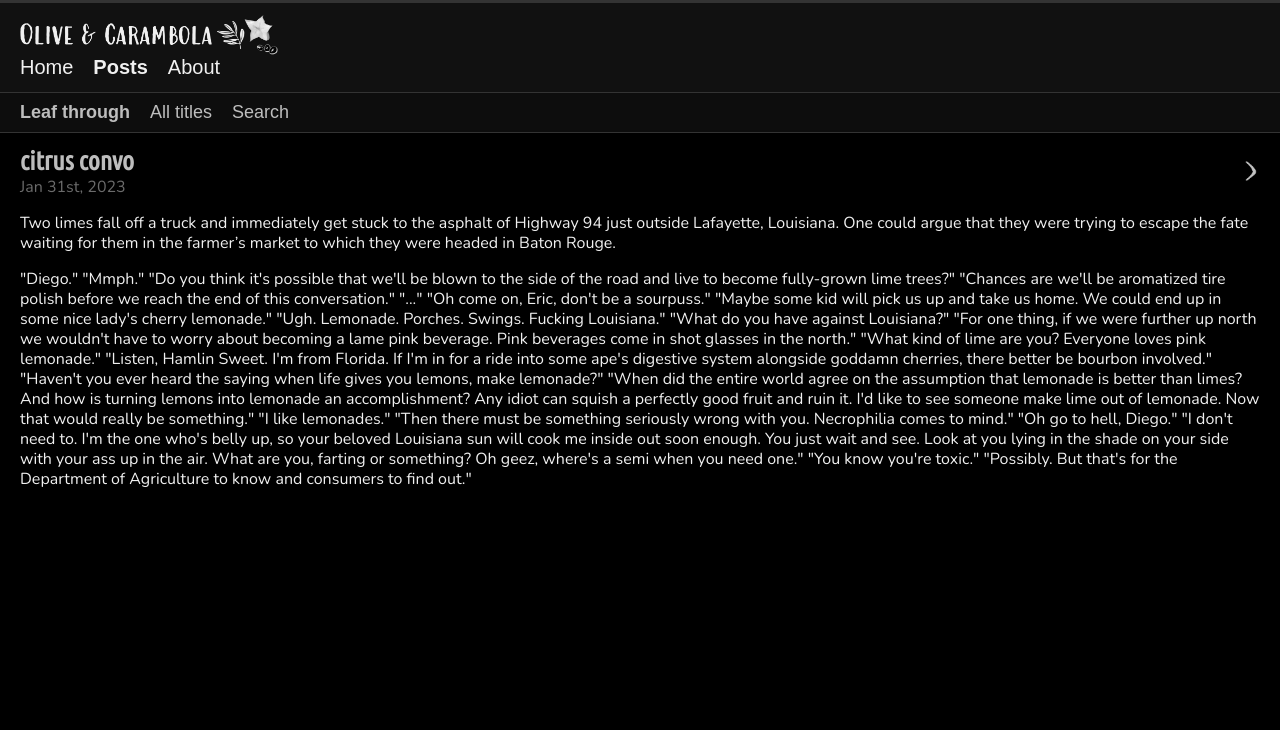
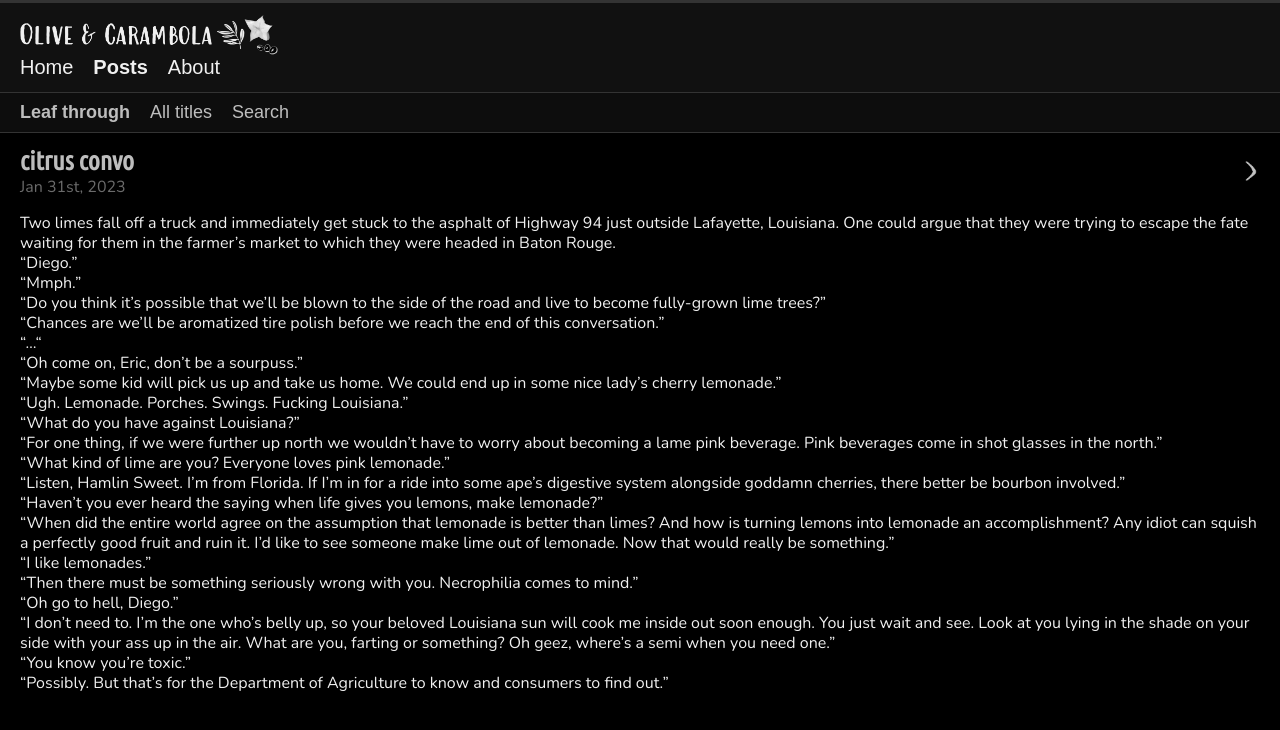
Before and after one commit to olivecarambola/logbook, a Jekyll site: the page built from _posts/2023-01-31-citrusconvo.md, in a window 1280 px wide. Shown: the top 730 px of the page. Built offline with Jekyll 4.4.1, drawn with Linux system fonts in a browser that asks for light colours; some web fonts are replaced.

Commit message:
Update 2023-01-31-citrusconvo.md

```diff
--- a/_posts/2023-01-31-citrusconvo.md
+++ b/_posts/2023-01-31-citrusconvo.md
@@ -12,29 +12,24 @@
 imgcount_original: 0
 imgcount_credited: 0
 ---
-Two limes fall off a truck and immediately get stuck to the asphalt of Highway 94 just outside Lafayette, Louisiana. One could argue that they were trying to escape the fate waiting for them in the farmer's market to which they were headed in Baton Rouge.
-
-<div class="text-body-spacier">
-
-"Diego."
-"Mmph."
-"Do you think it's possible that we'll be blown to the side of the road and live to become fully-grown lime trees?"
-"Chances are we'll be aromatized tire polish before we reach the end of this conversation."
-"..."
-"Oh come on, Eric, don't be a sourpuss."
-"Maybe some kid will pick us up and take us home. We could end up in some nice lady's cherry lemonade."
-"Ugh. Lemonade. Porches. Swings. Fucking Louisiana."
-"What do you have against Louisiana?"
-"For one thing, if we were further up north we wouldn't have to worry about becoming a lame pink beverage. Pink beverages come in shot glasses in the north."
-"What kind of lime are you? Everyone loves pink lemonade."
-"Listen, Hamlin Sweet. I'm from Florida. If I'm in for a ride into some ape's digestive system alongside goddamn cherries, there better be bourbon involved."
-"Haven't you ever heard the saying when life gives you lemons, make lemonade?"
-"When did the entire world agree on the assumption that lemonade is better than limes? And how is turning lemons into lemonade an accomplishment? Any idiot can squish a perfectly good fruit and ruin it. I'd like to see someone make lime out of lemonade. Now that would really be something."
-"I like lemonades."
-"Then there must be something seriously wrong with you. Necrophilia comes to mind."
-"Oh go to hell, Diego."
-"I don't need to. I'm the one who's belly up, so your beloved Louisiana sun will cook me inside out soon enough. You just wait and see. Look at you lying in the shade on your side with your ass up in the air. What are you, farting or something? Oh geez, where's a semi when you need one."
-"You know you're toxic."
-"Possibly. But that's for the Department of Agriculture to know and consumers to find out."
-
-</div>
+Two limes fall off a truck and immediately get stuck to the asphalt of Highway 94 just outside Lafayette, Louisiana. One could argue that they were trying to escape the fate waiting for them in the farmer's market to which they were headed in Baton Rouge.<br>
+<span class="text-body-spacier">"Diego."<br>
+"Mmph."<br>
+"Do you think it's possible that we'll be blown to the side of the road and live to become fully-grown lime trees?"<br>
+"Chances are we'll be aromatized tire polish before we reach the end of this conversation."<br>
+"..."<br>
+"Oh come on, Eric, don't be a sourpuss."<br>
+"Maybe some kid will pick us up and take us home. We could end up in some nice lady's cherry lemonade."<br>
+"Ugh. Lemonade. Porches. Swings. Fucking Louisiana."<br>
+"What do you have against Louisiana?"<br>
+"For one thing, if we were further up north we wouldn't have to worry about becoming a lame pink beverage. Pink beverages come in shot glasses in the north."<br>
+"What kind of lime are you? Everyone loves pink lemonade."<br>
+"Listen, Hamlin Sweet. I'm from Florida. If I'm in for a ride into some ape's digestive system alongside goddamn cherries, there better be bourbon involved."<br>
+"Haven't you ever heard the saying when life gives you lemons, make lemonade?"<br>
+"When did the entire world agree on the assumption that lemonade is better than limes? And how is turning lemons into lemonade an accomplishment? Any idiot can squish a perfectly good fruit and ruin it. I'd like to see someone make lime out of lemonade. Now that would really be something."<br>
+"I like lemonades."<br>
+"Then there must be something seriously wrong with you. Necrophilia comes to mind."<br>
+"Oh go to hell, Diego."<br>
+"I don't need to. I'm the one who's belly up, so your beloved Louisiana sun will cook me inside out soon enough. You just wait and see. Look at you lying in the shade on your side with your ass up in the air. What are you, farting or something? Oh geez, where's a semi when you need one."<br>
+"You know you're toxic."<br>
+"Possibly. But that's for the Department of Agriculture to know and consumers to find out."</span>
```
